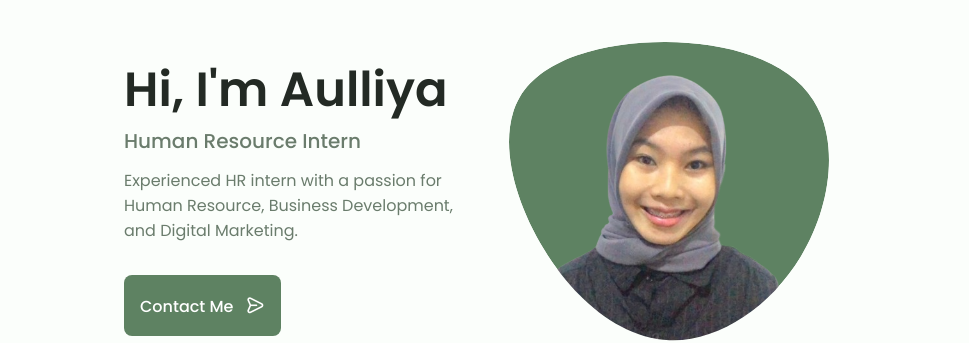
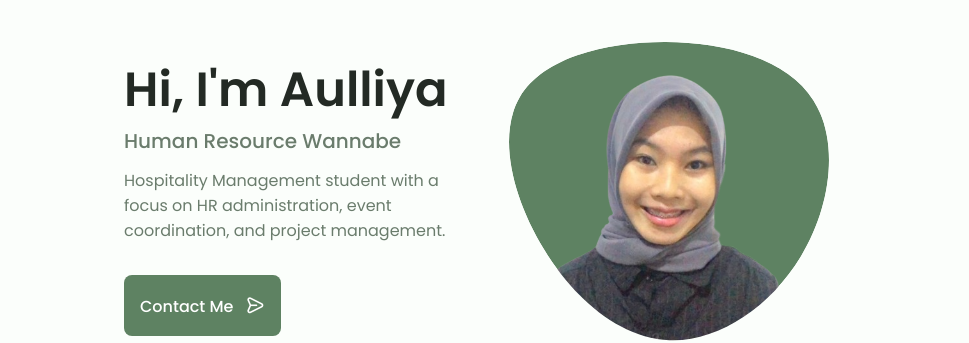
Before and after one commit to aulliyada/aulliyada.github.io, a plain HTML site: page index.html in a window 1280 px wide. Shown: the part 142-485 px from the top of the page, 184-1153 px from the left. Drawn offline with nearby package versions, Linux system fonts and the light colour scheme.

Commit message:
update caption banner

```diff
--- a/index.html
+++ b/index.html
@@ -122,8 +122,9 @@
 
                     <div class="home__data">
                         <h1 class="home__title">Hi, I'm Aulliya</h1>
-                        <h3 class="home__subtitle">Human Resource Intern</h3>
-                        <p class="home__description">Experienced HR intern with a passion for Human Resource, Business Development, and Digital Marketing.</p>
+                        <h3 class="home__subtitle">Human Resource Wannabe</h3>
+                        <p class="home__description">Hospitality Management student with a focus on HR administration, event coordination,
+                            and project management. </p>
                         <a href="https://wa.me/6285856890825" target="_blank" class="button button-flex">
                             Contact Me <i class="uil uil-message button__icon"></i>
                         </a>
```
